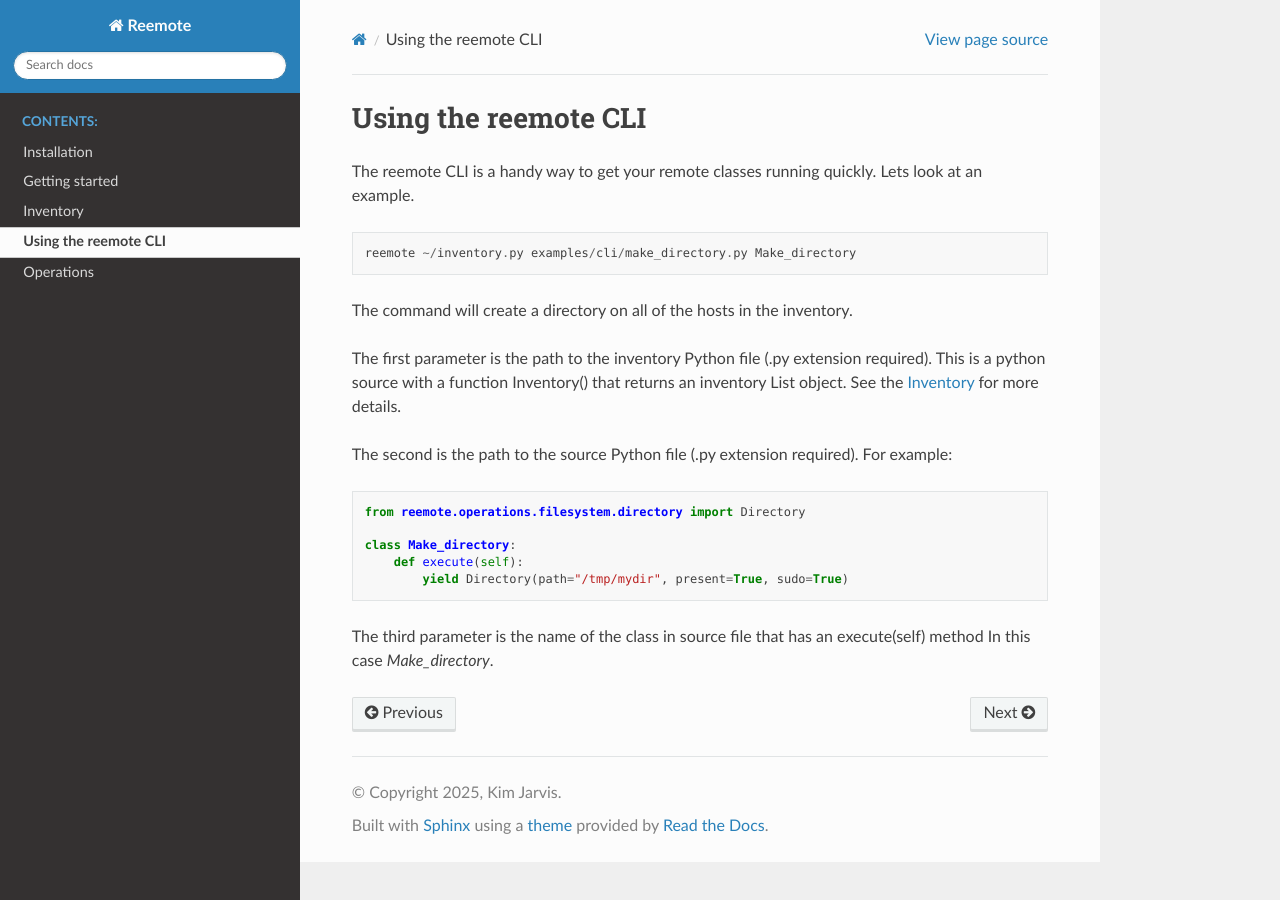
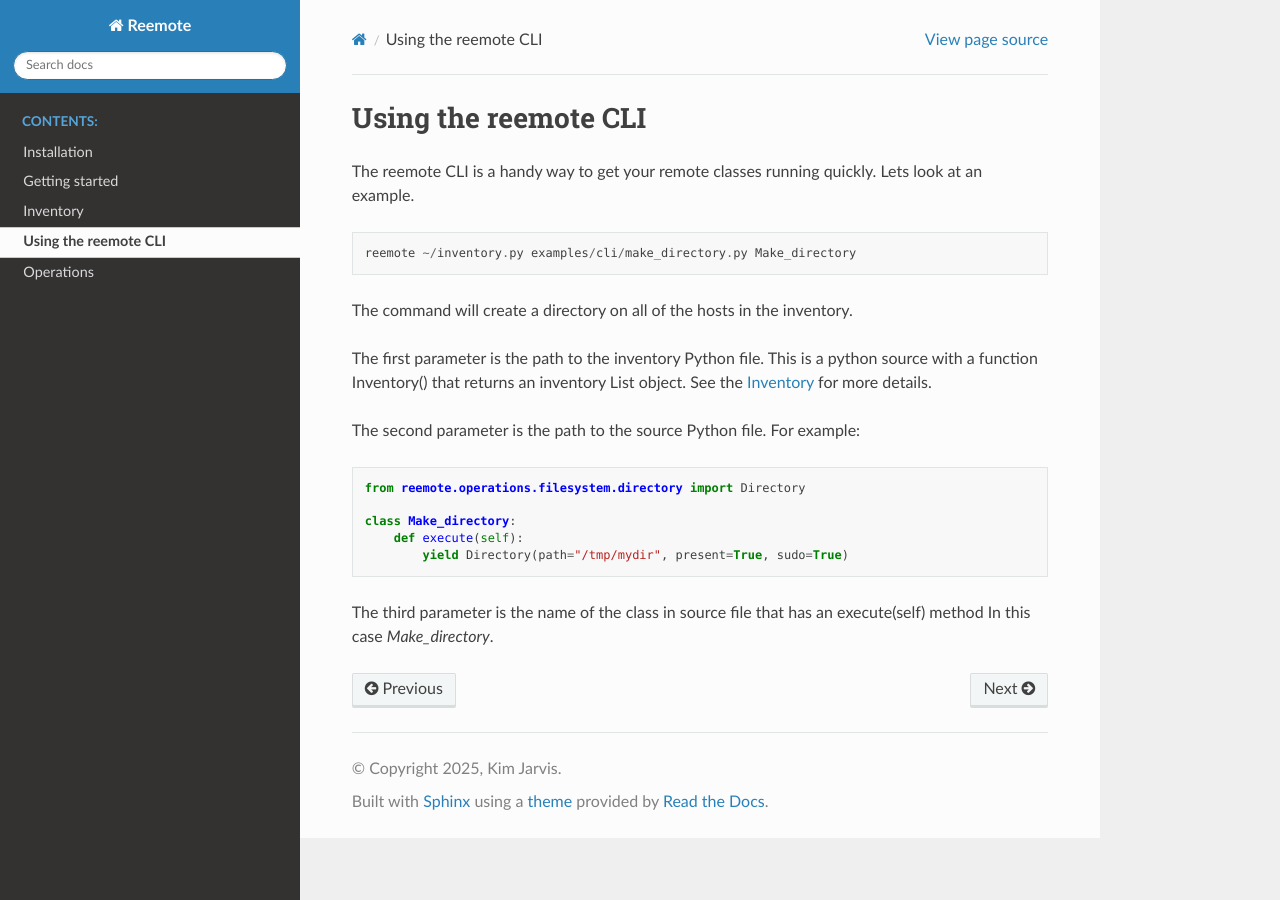
Before and after one commit to kimjarvis/reemote, a Sphinx documentation site: the page built from docs/source/usingthecli.rst, in a window 1280 px wide. Built offline with Sphinx 7.4.7 and the Read the Docs theme 3.1.0, drawn with Linux system fonts in a browser that asks for light colours.

Commit message:
Fix documentation

```diff
--- a/docs/source/usingthecli.rst
+++ b/docs/source/usingthecli.rst
@@ -10,11 +10,11 @@ look at an example.
 
 The command will create a directory on all of the hosts in the inventory.
 
-The first parameter is the path to the inventory Python file (.py extension required).
+The first parameter is the path to the inventory Python file.
 This is a python source with a function Inventory() that returns an
 inventory List object.  See the :doc:`inventory` for more details.
 
-The second is the path to the source Python file (.py extension required).  For example:
+The second parameter is the path to the source Python file.  For example:
 
 .. code-block:: python
 
```
